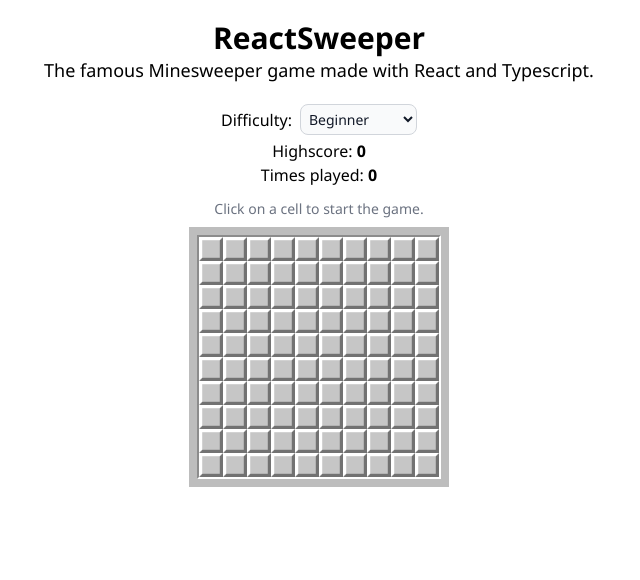
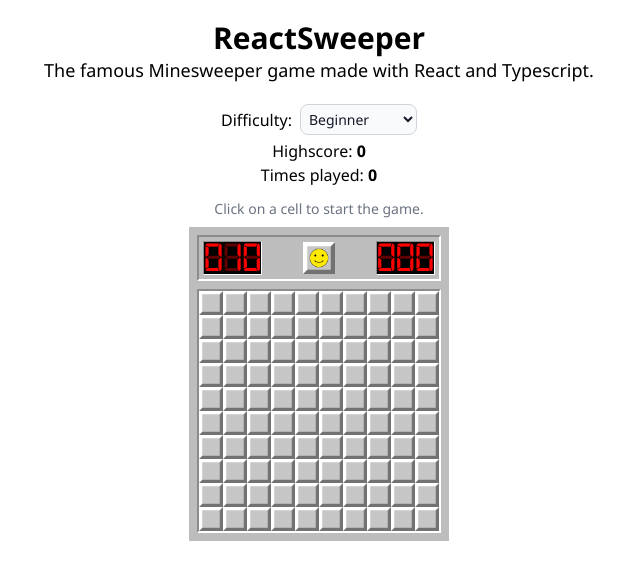
Before and after one commit to AndrejStojkovic/reactsweeper, a React (Create React App) app: page / in a window 1280 px wide. Shown: the top 580 px of the page, without its empty margins (321-961 px from the left). Built offline with nearby package versions, Linux system fonts and the light colour scheme; the HTML template or start-up script is replaced by a standard one.

Commit message:
Added more game logic, restyled...

```diff
--- a/src/components/Board.tsx
+++ b/src/components/Board.tsx
@@ -8,15 +8,17 @@ type BoardProps = {
   difficulty: string,
   gameState: boolean,
   StartGame: () => void,
-  EndGame: () => void
+  EndGame: () => void,
+  SetMines: (val: number) => void,
+  SetState: (val: boolean) => void
 }
 
-const Board = ({difficulty, gameState, StartGame, EndGame} : BoardProps)  => {
+const Board = ({difficulty, gameState, StartGame, EndGame, SetMines, SetState} : BoardProps)  => {
   const cfg = config[difficulty as Difficulty];
   const [board, setBoard] = useState<Cell[][]>();
   const [openedCells, setOpenedCells] = useState(0);
 
-  useEffect(() => {
+  const Reset = () => {
     let newBoard: Cell[][] = [];
 
     for(var s = 0; s < cfg.width; s++) {
@@ -68,8 +70,14 @@ const Board = ({difficulty, gameState, StartGame, EndGame} : BoardProps)  => {
       }
     }
 
+    SetMines(cfg.mines);
+    SetState(false);
     setBoard(newBoard);
     setOpenedCells(0);
+  }
+
+  useEffect(() => {
+    Reset();
   }, [cfg]);
 
   const OpenCell = (x: number, y: number) => {
@@ -89,7 +97,6 @@ const Board = ({difficulty, gameState, StartGame, EndGame} : BoardProps)  => {
     if(newBoard[x][y].type === 'mine') {
       newBoard[x][y].exploded = true;
       RevealBombs();
-      // TO-DO: Mark the bomb with a red background
       EndGame();
     }
 
@@ -99,6 +106,11 @@ const Board = ({difficulty, gameState, StartGame, EndGame} : BoardProps)  => {
 
     setOpenedCells(openedCells + 1);
     setBoard(newBoard.slice(0));  // .slice(0) forces the array to re-render or .map in this case
+
+    if(openedCells === (cfg.width * cfg.height) - cfg.mines) {
+      SetState(true);
+      EndGame();
+    }
   }
 
   const Flood = (x: number, y: number) => {
@@ -126,15 +138,15 @@ const Board = ({difficulty, gameState, StartGame, EndGame} : BoardProps)  => {
   return (
     <div>
       <div>
-        <div className='board flex flex-col select-none border-2 border-t-[#8c8c8c] border-l-[#8c8c8c] border-b-white border-r-white'>
+        <div className='board flex flex-col select-none border-2 border-minesweeper'>
           {board?.map((cells, i) => {
             return (
               <div key={i} className='row flex flex-row'>
                 {cells.map((subCells, j) => {
                   return (
                     subCells.isOpened ? (
-                      <div key={j} className={`flex items-center justify-center w-6 h-6 bg-gray-100 text-sm font-semibold bg-cover ${subCells.exploded ? 'bg-exploded-cell' : 'bg-opened-cell'}`}>
-                        <span style={{color: subCells.value > 0 ? `#${colors[subCells.value - 1]}` : 'black'}} className='font-bold'>
+                      <div key={j} className={`flex items-center justify-center w-6 h-6 bg-gray-100 text-xs font-game bg-cover ${subCells.exploded ? 'bg-exploded-cell' : 'bg-opened-cell'}`}>
+                        <span style={{color: subCells.value > 0 ? `#${colors[subCells.value - 1]}` : 'black'}} className={`font-bold ${subCells.value > 0 ? 'mt-[1px]' : ''}`}>
                           {subCells.type === 'mine' ?
                             <img className='w-4 h-4' src={mine} alt='M' /> : subCells.value > 0 ? subCells.value : ' '}
                         </span>
--- a/src/components/Game.tsx
+++ b/src/components/Game.tsx
@@ -5,16 +5,25 @@ import {
   getPlayCounterLocalStorage,
   setPlayCounterLocalStorage
 } from '../lib/localStorage';
+import { leadingZeroes } from '../lib/functions';
 import Board from './Board';
+
+import SmileyNormal from '../media/smiley_normal.png';
+import SmileyWin from '../media/smiley_win.png';
+import SmileyLose from '../media/smiley_lose.png';
 
 const Game = () => {
   const [gameState, setGameState] = useState(false);  // false - not started, true - started
+  const [state, setState] = useState(false);
   const [difficulty, setDifficulty] = useState('beginner');
   const [highscore, setHighscore] = useState(0);
   const [playCounter, setPlayCounter] = useState(0);
+  const [mineCounter, setMineCounter] = useState(0);
 
   const StartGame = () => setGameState(true);
   const EndGame = () => setGameState(false);
+  const SetMines = (val: number) => setMineCounter(val);
+  const SetState = (val: boolean) => setState(val);
 
   useEffect(() => {
     setHighscore(Number(getHighscoreLocalStorage()));
@@ -48,10 +57,27 @@ const Game = () => {
 
       <div className='game w-full flex flex-col items-center justify-center'>
         <div className='bg-[#bdbdbd] p-2'>
+          <div className='flex flex-row justify-between items-center mb-2 p-1 select-none border-2 border-minesweeper'>
+            <div className='flag-counter relative bg-black font-digital text-[42px] text-[#600000] leading-[0.75] border-1 border-minesweeper'>
+              <div>888</div>
+              <div className='text-[#ff0000] absolute top-0 left-0'>{leadingZeroes(mineCounter, 3)}</div>
+            </div>
+
+            <div className='flex justify-center items-center smiley w-8 h-8 bg-cover bg-unopened-cell cursor-pointer'>
+              <img src={SmileyNormal} className='w-5 h-5' alt='S' />
+            </div>
+
+            <div className='timer relative bg-black font-digital text-[42px] text-[#600000] leading-[0.75] border-1 border-minesweeper'>
+              <div>888</div>
+              <div className='text-[#ff0000] absolute top-0 left-0'>000</div>
+            </div>
+          </div>
           <Board difficulty={difficulty}
             gameState={gameState}
             StartGame={StartGame}
-            EndGame={EndGame}/>
+            EndGame={EndGame}
+            SetMines={SetMines}
+            SetState={SetState}/>
         </div>
 
       </div>
```
